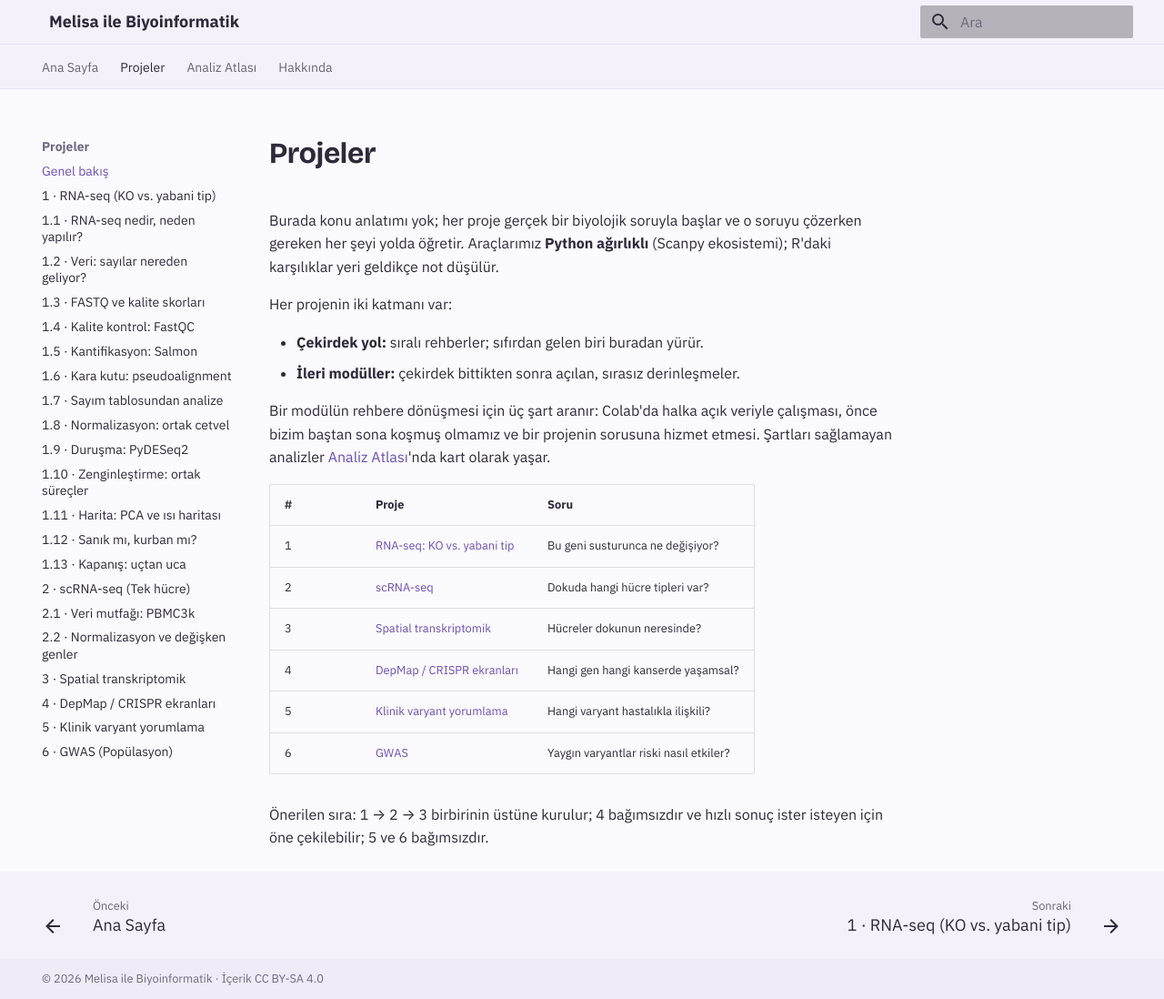
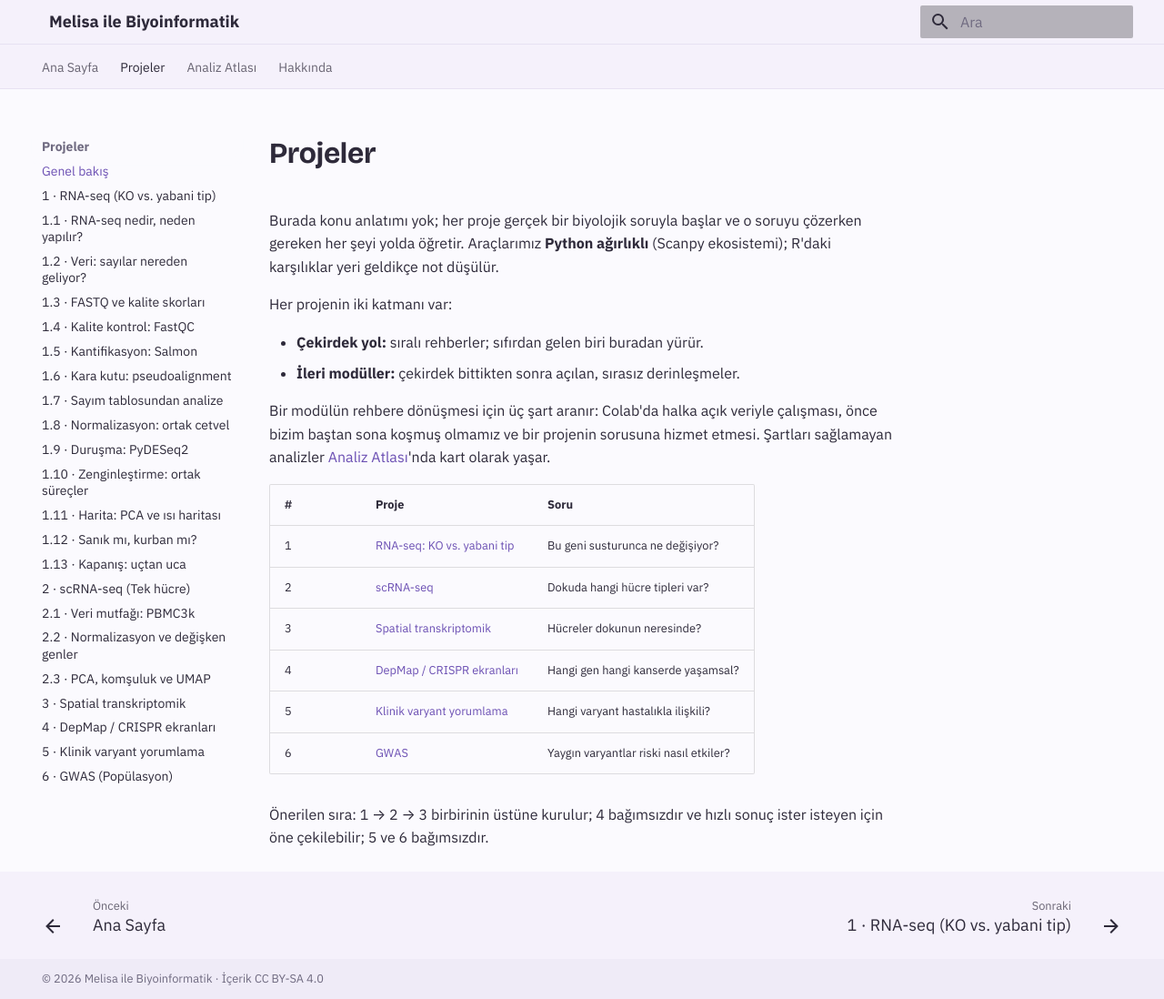
Before and after one commit to melissa-04/melisayla-biyoinformatik, an MkDocs documentation site: the page built from docs/projeler/index.md, in a window 1280 px wide and 1098 px high. Shown: the whole window at 91% size. Built offline with MkDocs 1.6.1 and Material for MkDocs 9.7.7, drawn with Linux system fonts in a browser that asks for light colours.

Commit message:
Add PCA, neighbors, and UMAP section to mkdocs

```diff
--- a/mkdocs.yml
+++ b/mkdocs.yml
@@ -40,6 +40,7 @@ nav:
       - "2 · scRNA-seq (Tek hücre)": projeler/scrna.md
       - "2.1 · Veri mutfağı: PBMC3k": projeler/scrna-01.md
       - "2.2 · Normalizasyon ve değişken genler": projeler/scrna-02.md
+      - "2.3 · PCA, komşuluk ve UMAP": projeler/scrna-03.md
       - "3 · Spatial transkriptomik": projeler/spatial.md
       - "4 · DepMap / CRISPR ekranları": projeler/depmap.md
       - "5 · Klinik varyant yorumlama": projeler/varyant-cagirma.md
```
